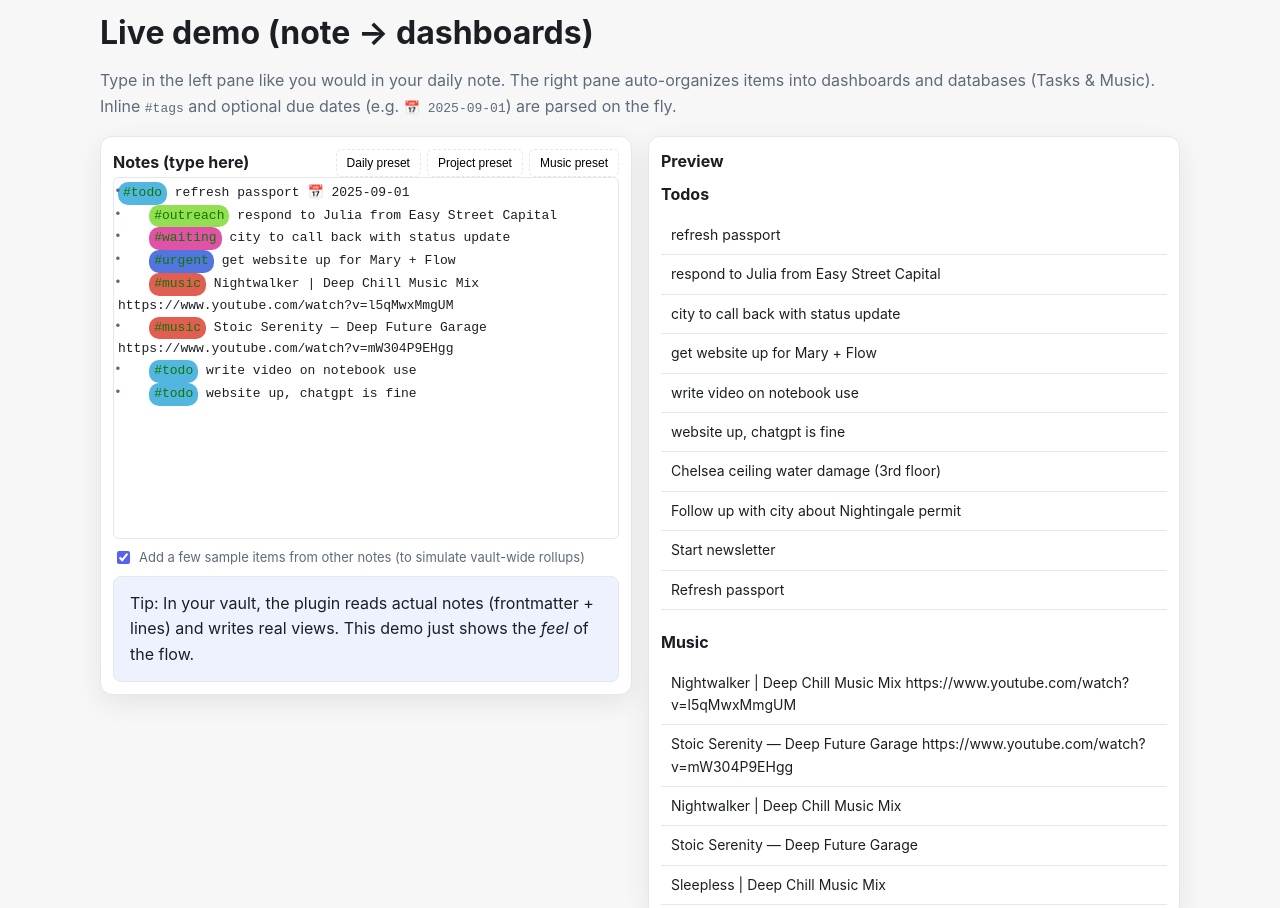
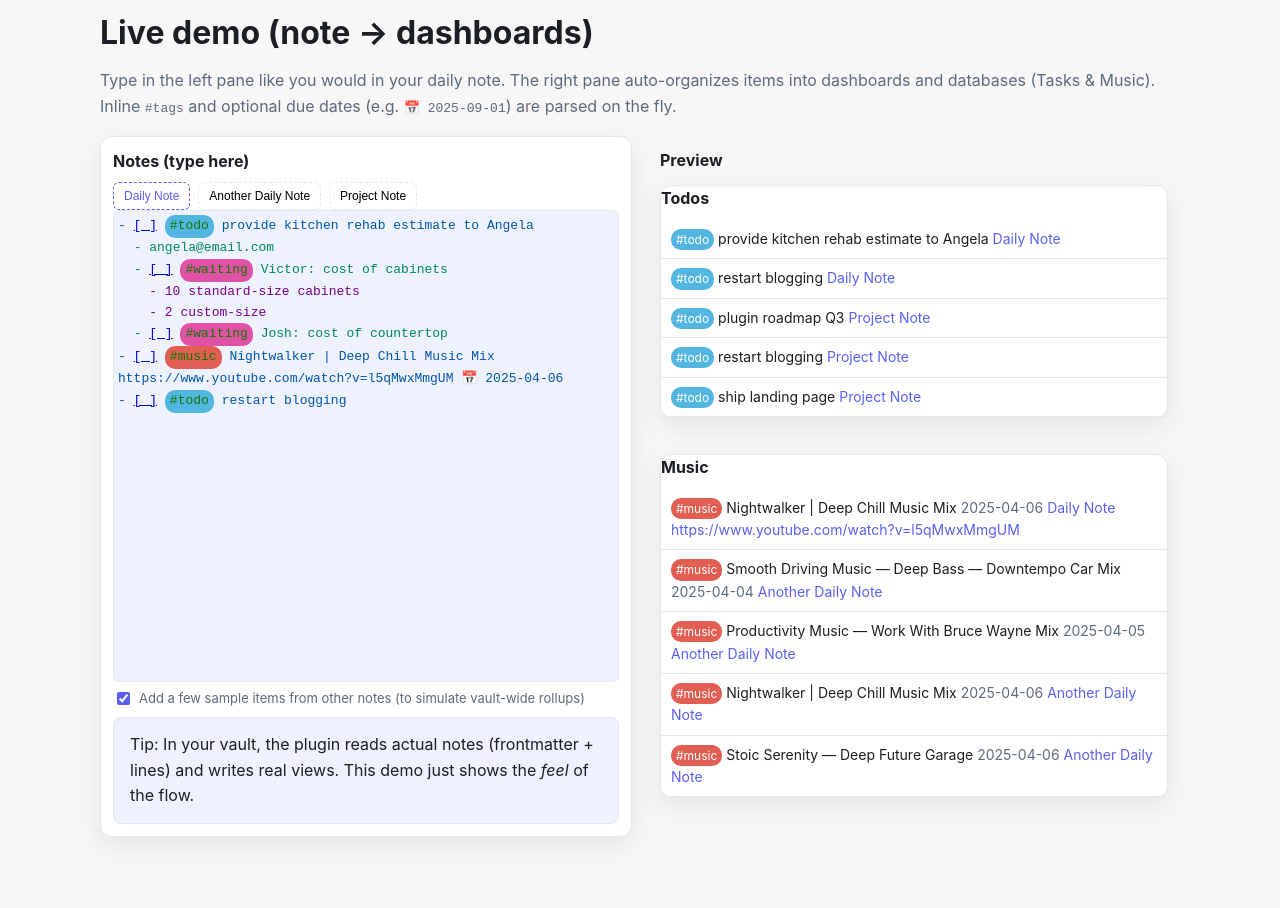
Before and after one commit to atsepkov/obsidian-plus-landing, a plain HTML site: page index.html in a window 1280 px wide. Shown: the part 2080-2988 px from the top of the page. Drawn offline with nearby package versions, Linux system fonts and the light colour scheme.

Commit message:
feat: restructure demo note tabs and table rollups

```diff
--- a/index.html
+++ b/index.html
@@ -110,9 +110,9 @@
     .demo-controls label { font-size: 12px; color: var(--text-muted); display:block; margin-bottom:4px; }
     .demo-controls input, .demo-controls select { width: 100%; padding: 10px 12px; border: 1px solid var(--border); border-radius: 10px; background: var(--bg-secondary); color: var(--text-normal);
       box-shadow: inset 0 1px 0 rgba(0,0,0,.02); }
-    .demo-controls .presets { display:flex; gap:8px; flex-wrap: wrap; margin-top: 8px; }
-    .preset { font-size: 12px; padding: 6px 10px; border: 1px dashed var(--border); border-radius: var(--radius-md); background: transparent; cursor: pointer; }
-    .preset:hover { border-color: var(--accent); color: var(--accent); }
+    .note-tabs { display:flex; gap:8px; flex-wrap: wrap; margin-top:8px; }
+    .note-tab { font-size:12px; padding:6px 10px; border:1px dashed var(--border); border-radius:var(--radius-md); background:transparent; cursor:pointer; }
+    .note-tab.active, .note-tab:hover { border-color:var(--accent); color:var(--accent); }
 
     table { width: 100%; border-collapse: collapse; }
     th, td { text-align: left; padding: 8px 10px; border-bottom: 1px solid var(--border); font-size: 14px; }
@@ -128,10 +128,11 @@
     }
 
     /* CodeMirror tweaks */
-    .CodeMirror { height: 360px; border:1px solid var(--border); border-radius: var(--radius-md); font-size:13px; background:var(--bg-secondary); color:var(--text-normal); }
-    .CodeMirror-line { position:relative; padding-left:1.2em; }
-    .CodeMirror-line:before { content:'\2022'; position:absolute; left:0; color:var(--text-muted); }
+    .CodeMirror { height:100%; border:1px solid var(--border); border-radius: var(--radius-md); font-size:13px; background:var(--callout-bg); color:var(--text-normal); }
     .cm-tag { color:#fff; border-radius:10px; padding:1px 5px; display:inline-block; }
+
+    #notePanel { display:flex; flex-direction:column; }
+    #editorWrap { flex:1; min-height:360px; }
 
     .note-list { list-style: disc; padding-left:20px; margin:0; }
     .note-list li { margin-bottom:4px; }
@@ -233,24 +234,17 @@
 
         <div class="demo-wrap" style="align-items:start;">
           <!-- LEFT: Note editor -->
-          <div class="card panel">
-            <div style="display:flex;justify-content:space-between;align-items:center;gap:8px;flex-wrap:wrap;">
-              <div style="font-weight:700;">Notes (type here)</div>
-              <div style="display:flex;gap:6px;flex-wrap:wrap;">
-                <button class="preset" data-preset="daily">Daily preset</button>
-                <button class="preset" data-preset="project">Project preset</button>
-                <button class="preset" data-preset="music">Music preset</button>
-              </div>
+          <div id="notePanel" class="card panel">
+            <div style="font-weight:700;">Notes (type here)</div>
+            <div class="note-tabs">
+              <button class="note-tab active" data-note="Daily Note">Daily Note</button>
+              <button class="note-tab" data-note="Another Daily Note">Another Daily Note</button>
+              <button class="note-tab" data-note="Project Note">Project Note</button>
             </div>
-            <textarea id="noteInput" spellcheck="false">#todo refresh passport 📅 2025-09-01
-    #outreach respond to Julia from Easy Street Capital
-    #waiting city to call back with status update
-    #urgent get website up for Mary + Flow
-    #music Nightwalker | Deep Chill Music Mix https://www.youtube.com/watch?v=l5qMwxMmgUM
-    #music Stoic Serenity — Deep Future Garage https://www.youtube.com/watch?v=mW304P9EHgg
-    #todo write video on notebook use
-    #todo website up, chatgpt is fine</textarea>
-            <label style="display:flex;align-items:center;gap:6px;margin-top:8px;font-size:13px;color:var(--text-muted);">
+            <div id="editorWrap">
+              <textarea id="noteInput" spellcheck="false"></textarea>
+            </div>
+            <label style="display:flex;align-items:center;gap:6px;font-size:13px;color:var(--text-muted);margin-top:8px;">
               <input id="includePad" type="checkbox" checked style="accent-color:var(--accent);"> Add a few sample items from other notes (to simulate vault-wide rollups)
             </label>
             <div class="callout" style="margin-top:8px;">
@@ -259,9 +253,9 @@
           </div>
 
           <!-- RIGHT: Preview -->
-          <div class="card panel">
-            <div style="font-weight:700;">Preview</div>
-            <div id="viewContainer" class="rendered-note" style="margin-top:8px;"></div>
+          <div id="previewPanel" class="panel" style="padding:0;">
+            <div style="font-weight:700; margin:12px;">Preview</div>
+            <div id="viewContainer" class="rendered-note" style="display:flex;flex-direction:column;gap:16px;padding:0 12px 12px;"></div>
           </div>
         </div>
       </div>
@@ -326,38 +320,72 @@
     });
     cm.on('change', render);
 
-    // === Sample items to simulate vault-wide rollups ===
-    const PAD_ITEMS = [
-      { title: 'Chelsea ceiling water damage (3rd floor)', tags:['todo'], due:'', url:'', view:'task' },
-      { title: 'Follow up with city about Nightingale permit', tags:['todo'], due:'', url:'', view:'task' },
-      { title: 'Start newsletter', tags:['todo'], due:'', url:'', view:'task' },
-      { title: 'Refresh passport', tags:['todo'], due:'2025-09-01', url:'', view:'task' },
-      { title: 'Nightwalker | Deep Chill Music Mix', tags:['music'], due:'2025-04-06', url:'https://www.youtube.com/watch?v=l5qMwxMmgUM', view:'music' },
-      { title: 'Stoic Serenity — Deep Future Garage', tags:['music'], due:'2025-04-06', url:'https://www.youtube.com/watch?v=mW304P9EHgg', view:'music' },
-      { title: 'Sleepless | Deep Chill Music Mix', tags:['music'], due:'2025-04-06', url:'https://www.youtube.com/watch?v=K6YVvQab0Ms', view:'music' },
-    ];
+    // === Notes ===
+    const NOTES = {
+      'Daily Note': `- [ ] #todo provide kitchen rehab estimate to Angela
+  - angela@email.com
+  - [ ] #waiting Victor: cost of cabinets
+    - 10 standard-size cabinets
+    - 2 custom-size
+  - [ ] #waiting Josh: cost of countertop
+- [ ] #music Nightwalker | Deep Chill Music Mix https://www.youtube.com/watch?v=l5qMwxMmgUM 📅 2025-04-06
+- [ ] #todo restart blogging`,
+      'Another Daily Note': `- [ ] #music Smooth Driving Music — Deep Bass — Downtempo Car Mix 📅 2025-04-04
+- [ ] #music Productivity Music — Work With Bruce Wayne Mix 📅 2025-04-05
+- [ ] #music Nightwalker | Deep Chill Music Mix 📅 2025-04-06
+- [ ] #music Stoic Serenity — Deep Future Garage 📅 2025-04-06`,
+      'Project Note': `- [ ] #todo plugin roadmap Q3
+- [ ] #todo restart blogging
+- [ ] #todo ship landing page`
+    };
+    let currentNote = 'Daily Note';
+    const noteTabs = document.querySelectorAll('.note-tab');
 
-    // === Parse the note like your daily "Notes & Tasks" ===
-    function parseLines(text){
-      const items = [];
-      const lines = (text||'').split(/\r?\n/).map(l=>l.trim());
-      for (const raw of lines){
-        if(!raw) continue;
-        const tags = Array.from(raw.matchAll(/#([A-Za-z0-9_-]+)/g)).map(m=>m[1].toLowerCase());
-        const due = (raw.match(/\ud83d\udcc5\s*([0-9]{4}-[0-9]{2}-[0-9]{2})/)||[])[1] || (raw.match(/\b(202[4-9]-[01]\d-[0-3]\d)\b/)||[])[1] || '';
-        const url = (raw.match(/https?:\/\/\S+/)||[])[0] || '';
-        // strip prefix snippets like "(2025-01-06 > Notes & Tasks) 📝"
-        let title = raw.replace(/^\([^)]*\)\s*\ud83d\udcdd?\s*/,'');
-        title = title.replace(/#[A-Za-z0-9_-]+/g,'').replace(/\ud83d\udcc5\s*[0-9\/-]+/g,'').replace(/\s{2,}/g,' ').trim();
-        const view = tags.includes('music') ? 'music' : 'task';
-        items.push({ title, tags, due, url, view });
+    function parseTree(text){
+      const root = [];
+      const stack = [{ indent:-1, children:root }];
+      const lines = (text||'').split(/\r?\n/);
+      for(const line of lines){
+        if(!line.trim()) continue;
+        const indent = line.match(/^\s*/)[0].length;
+        const clean = line.trim();
+        const tags = Array.from(clean.matchAll(/#([A-Za-z0-9_-]+)/g)).map(m=>m[1].toLowerCase());
+        const due = (clean.match(/\ud83d\udcc5\s*([0-9]{4}-[0-9]{2}-[0-9]{2})/)||[])[1] || (clean.match(/\b(202[4-9]-[01]\d-[0-3]\d)\b/)||[])[1] || '';
+        const url = (clean.match(/https?:\/\/\S+/)||[])[0] || '';
+        const textContent = clean
+          .replace(/^[-*]\s*\[[x\s]\]\s*/i,'')
+          .replace(/^[-*]\s*/,'')
+          .replace(/#[A-Za-z0-9_-]+/g,'')
+          .replace(/\ud83d\udcc5\s*[0-9\/-]+/g,'')
+          .replace(url,'')
+          .replace(/\s{2,}/g,' ').trim();
+        const node = { text:textContent, tags, due, url, children:[] };
+        while(stack.length && indent <= stack[stack.length-1].indent) stack.pop();
+        stack[stack.length-1].children.push(node);
+        stack.push({ indent, children: node.children });
       }
-      return items;
+      return root;
+    }
+
+    function collectFromNote(name, text){
+      return parseTree(text).filter(n=>n.tags.length).map(n=>({
+        title:n.text,
+        tags:n.tags,
+        due:n.due,
+        url:n.url,
+        view:n.tags.includes('music') ? 'music' : 'task',
+        source:name,
+        children:n.children
+      }));
     }
 
     function currentItems(){
-      const base = parseLines(cm.getValue());
-      return includePadEl?.checked ? base.concat(PAD_ITEMS) : base;
+      const base = collectFromNote(currentNote, cm.getValue());
+      if(includePadEl?.checked){
+        const others = Object.keys(NOTES).filter(n=>n!==currentNote).flatMap(n=>collectFromNote(n, NOTES[n]));
+        return base.concat(others);
+      }
+      return base;
     }
 
     function tagColor(str){
@@ -373,8 +401,8 @@
 
     function tableHTML(title, items){
       if(!items.length) return '';
-      return `<div class="table-wrap"><div style="font-weight:700;margin:8px 0;">${title}</div><table><tbody>${
-        items.map(i=>`<tr class="item"><td>${i.title}</td></tr><tr class="details"><td>${i.tags.map(t=>badge('#'+t)).join(' ')} ${i.due?`<span class="due">${i.due}</span>`:''} ${i.url?`<a href="${i.url}" target="_blank">${i.url}</a>`:''}</td></tr>`).join('')
+      return `<div class="card table-wrap"><div style="font-weight:700;margin-bottom:8px;">${title}</div><table><tbody>${
+        items.map(i=>`<tr class="item" data-note="${i.source}"><td>${renderMainLine(i)}</td></tr>${i.children.length?`<tr class="details"><td><ul>${i.children.map(renderChildLine).join('')}</ul></td></tr>`:''}`).join('')
       }</tbody></table></div>`;
     }
 
@@ -384,6 +412,16 @@
         const clean = el.textContent.replace('#','');
         el.style.background = tagColor(clean);
       });
+    }
+
+    function matchHeights(){
+      const notePanel = document.getElementById('notePanel');
+      const previewPanel = document.getElementById('previewPanel');
+      const editorWrap = document.getElementById('editorWrap');
+      if(notePanel && previewPanel && editorWrap){
+        notePanel.style.height = previewPanel.offsetHeight + 'px';
+        cm.setSize(null, editorWrap.clientHeight);
+      }
     }
 
     function render(){
@@ -398,38 +436,45 @@
           if(next) next.classList.toggle('show');
         });
       });
+      containerEl.querySelectorAll('.note-link').forEach(a=>{
+        a.addEventListener('click',e=>{ e.preventDefault(); e.stopPropagation(); loadNote(a.dataset.note); });
+      });
       styleEditorTags();
+      matchHeights();
     }
 
     if(includePadEl) includePadEl.addEventListener('input', render);
 
-    // Presets
-    const PRESETS = {
-      daily: `#todo refresh passport 📅 2025-09-01
-    #outreach respond to Julia from Easy Street Capital
-    #waiting city to call back with status update
-    #urgent get website up for Mary + Flow
-    #music Nightwalker | Deep Chill Music Mix https://www.youtube.com/watch?v=l5qMwxMmgUM
-    #music Stoic Serenity — Deep Future Garage https://www.youtube.com/watch?v=mW304P9EHgg
-    #todo write video on notebook use
-    #todo website up, chatgpt is fine`,
-      project: `#todo plugin roadmap Q3
-    #todo restart blogging
-    #waiting PM2 alerting strategy write-up
-    #urgent ship landing page
-    #outreach ping Alex re: site copy`,
-      music: `#music Nightwalker | Deep Chill Music Mix https://www.youtube.com/watch?v=l5qMwxMmgUM 📅 2025-04-06
-    #music Stoic Serenity — Deep Future Garage https://www.youtube.com/watch?v=mW304P9EHgg 📅 2025-04-06
-    #music Sleepless | Deep Chill Music Mix https://www.youtube.com/watch?v=K6YVvQab0Ms 📅 2025-04-06`
-    };
-    document.querySelectorAll('.preset').forEach(btn=>btn.addEventListener('click', ()=>{ const p = btn.dataset.preset; cm.setValue(PRESETS[p]||''); render(); }));
+    function loadNote(name){
+      currentNote = name;
+      noteTabs.forEach(b=>b.classList.toggle('active', b.dataset.note===name));
+      cm.setValue(NOTES[name]||'');
+      render();
+    }
+
+    noteTabs.forEach(btn=>btn.addEventListener('click',()=>loadNote(btn.dataset.note)));
+
+    function renderMainLine(i){
+      const tags = i.tags.map(t=>badge('#'+t)).join(' ');
+      const due = i.due?` <span class="due">${i.due}</span>`:'';
+      const link = `<a href="#" class="note-link" data-note="${i.source}">${i.source}</a>`;
+      const url = i.url?` <a href="${i.url}" target="_blank">${i.url}</a>`:'';
+      return `${tags} ${i.title}${due} ${link}${url}`;
+    }
+
+    function renderChildLine(c){
+      const tags = c.tags.map(t=>badge('#'+t)).join(' ');
+      const due = c.due?` <span class="due">${c.due}</span>`:'';
+      const url = c.url?` <a href="${c.url}" target="_blank">${c.url}</a>`:'';
+      return `<li>${tags} ${c.text}${due}${url}</li>`;
+    }
 
     // Footer year + theme how-to
     const yearEl = document.getElementById('year'); if(yearEl) yearEl.textContent = new Date().getFullYear();
     const themeBtn = document.getElementById('copyThemeBtn'); if(themeBtn) themeBtn.addEventListener('click', (e)=>{ e.preventDefault(); alert(`To inherit your Obsidian theme:\n\n1) Open .obsidian/themes/<YourTheme>.css\n2) Copy the CSS variable block (e.g. :root { --background-primary: ... })\n3) Paste into this file's :root and :root[data-theme="dark"] sections.\n4) Save and refresh.`); });
 
     // Initial render
-    render();
+    loadNote(currentNote);
     </script>
 </body>
 </html>
```
